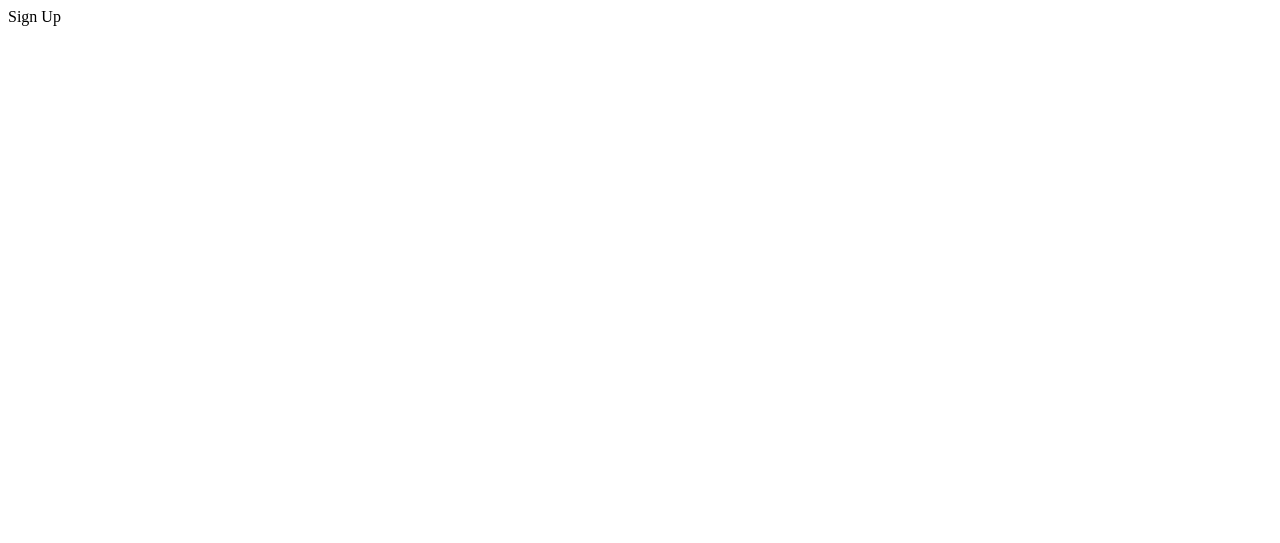
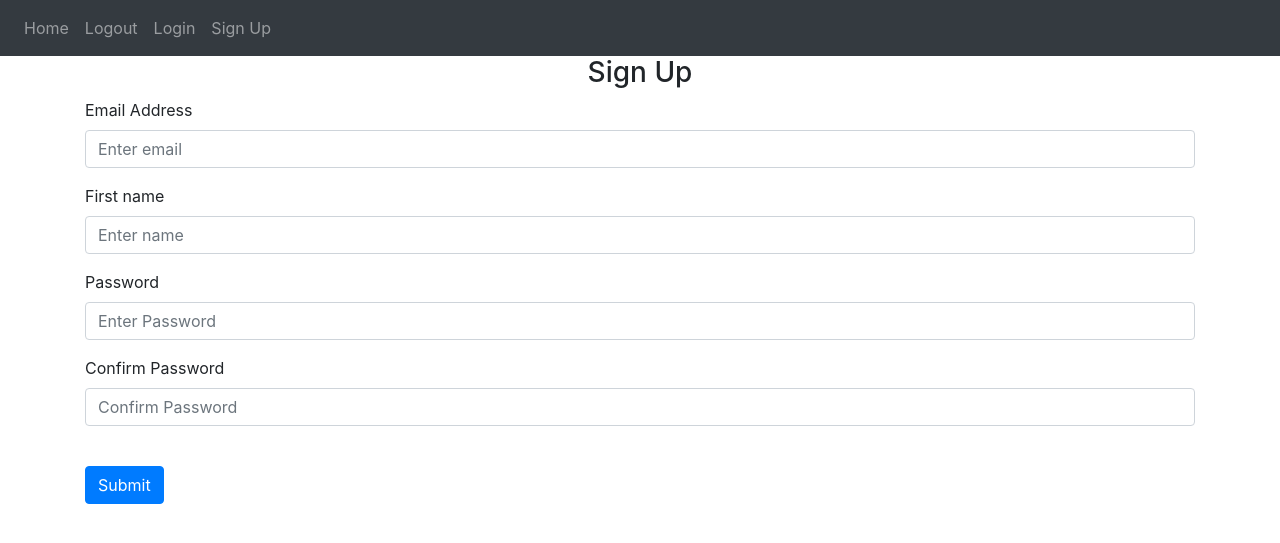
Before and after one commit to janstawowy/analysis_web, a Flask app: page /sign-up in a window 1280 px wide. Before the commit the part shown is almost empty. Shown: the top 543 px of the page. Run offline with Flask 3, Linux system fonts and the light colour scheme; parts of the project's set-up code (start-up, migrations or seed data) failed here and were passed over; some libraries are stand-ins or nearby versions.

Commit message:
added forms for login and signup

```diff
--- a/website/auth.py
+++ b/website/auth.py
@@ -1,15 +1,15 @@
-from flask import Blueprint
+from flask import Blueprint, render_template
 
 auth = Blueprint('auth', __name__)
 
 @auth.route('/login')
 def login():
-    return '<p>Login</p>'
+    return render_template('login.html')
 
 @auth.route('/logout')
 def logout():
-    return '<p>Logout</p>'
+    return render_template('logout.html')
 
 @auth.route('/sign-up')
 def sign_up():
-    return '<p>Sign Up</p>'
+    return render_template('sign-up.html')
--- a/website/templates/base.html
+++ b/website/templates/base.html
@@ -30,13 +30,13 @@
           </button>
           <div class="collapse navbar-collapse" id="navbar">
             <div class="navbar-nav">
-              {% if user.is_authenticated %}
+
               <a class="nav-item nav-link" id="home" href="/">Home</a>
               <a class="nav-item nav-link" id="logout" href="/logout">Logout</a>
-              {% else %}
+
               <a class="nav-item nav-link" id="login" href="/login">Login</a>
               <a class="nav-item nav-link" id="signUp" href="/sign-up">Sign Up</a>
-              {% endif %}
+
             </div>
           </div>
         </nav>
--- a/website/templates/home.html
+++ b/website/templates/home.html
@@ -1 +1,5 @@
-{% extends ""base.html" %}
+{% extends "base.html" %} {% block title %}Home{% endblock %}
+{% block content %}
+<h1>Welcome</h1>
+
+{% endblock %}
--- /dev/null
+++ b/website/templates/logout.html
@@ -0,0 +1,6 @@
+{% extends "base.html" %} {% block title %}Logout{% endblock %}
+
+{% block content %}
+<h1>Logout</h1>
+
+{% endblock %}
--- /dev/null
+++ b/website/templates/sign-up.html
@@ -0,0 +1,51 @@
+{% extends "base.html" %}{% block title %}Sign Up{% endblock %}
+
+{% block content %}
+
+<form method="POST">
+    <h3 align="center">Sign Up</h3>
+    <div class = 'form-group'>
+        <label for="email">Email Address</label>
+        <input
+                type="email"
+               class="form-control"
+               id="email"
+               name="email"
+               placeholder="Enter email"
+        />
+    </div>
+    <div class = 'form-group'>
+        <label for="name">First name</label>
+        <input
+                type="text"
+               class="form-control"
+               id="name"
+               name="name"
+               placeholder="Enter name"
+        />
+    </div>
+        <div class = 'form-group'>
+        <label for="password1">Password</label>
+        <input
+               type="password"
+               class="form-control"
+               id="password1"
+               name="password1"
+               placeholder="Enter Password"
+        />
+    </div>
+        <div class = 'form-group'>
+        <label for="password2">Confirm Password</label>
+        <input
+                type="password"
+               class="form-control"
+               id="password2"
+               name="password2"
+               placeholder="Confirm Password"
+        />
+    </div>
+    <br/>
+    <button type="submit" class="btn btn-primary">Submit</button>
+</form>
+
+{% endblock %}
--- a/website/views.py
+++ b/website/views.py
@@ -1,7 +1,7 @@
-from flask import Blueprint
+from flask import Blueprint, render_template
 
 views = Blueprint('views', __name__)
 
 @views.route('/')
 def home():
-    return '<h1>Test</h1>'
+    return render_template('home.html')
```
Also changed, not shown: website/templates/login.html (added, +30 -0 lines), 1 other file.
